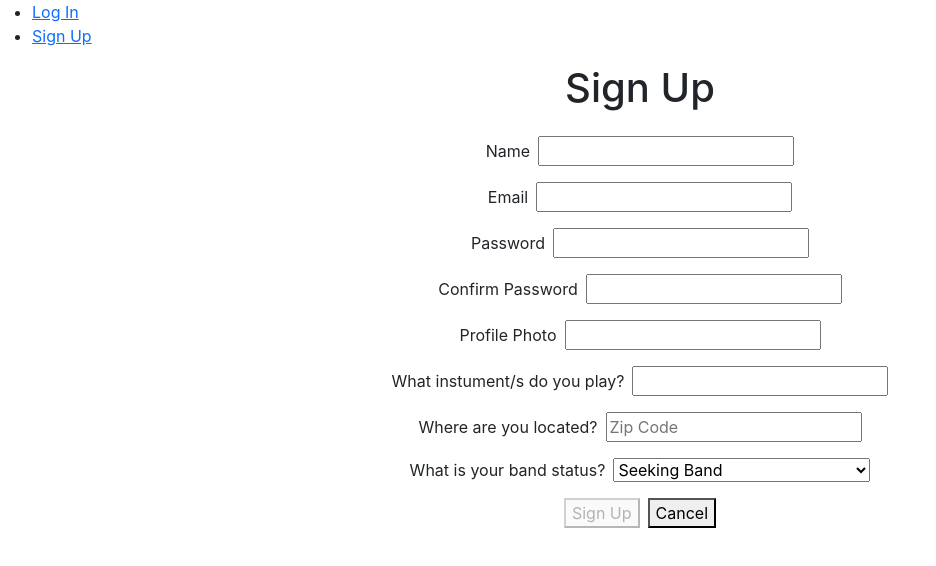
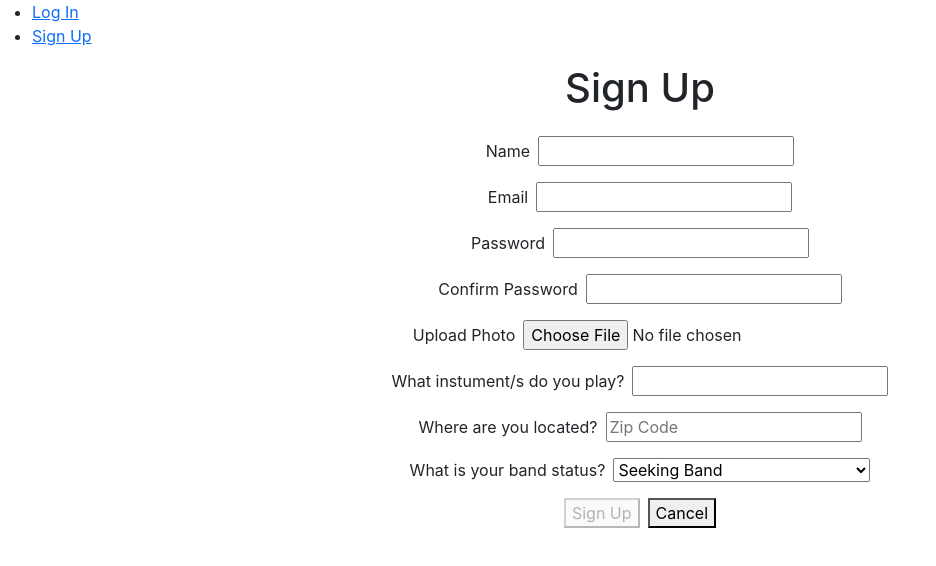
Before and after one commit to DevonJenkins/vibin-front-end, a React (Create React App) app: page /signup in a window 1280 px wide. Shown: the top 566 px of the page, without its empty margins (0-936 px from the left). Built offline with nearby package versions, Linux system fonts and the light colour scheme; no server answers.

Commit message:
fix the photo upload form so that it accepts files rather than text

```diff
--- a/src/components/SignupForm/SignupForm.jsx
+++ b/src/components/SignupForm/SignupForm.jsx
@@ -22,6 +22,10 @@ const SignupForm = props => {
       ...formData,
       [e.target.name]: e.target.value,
     })
+  }
+
+  const handleChangePhoto = (evt) => {
+    setFormData({...formData, photo: evt.target.files[0]})
   }
 
   const handleSubmit = async e => {
@@ -95,15 +99,14 @@ const SignupForm = props => {
       </div>
       <div className={styles.inputContainer}>
         <label htmlFor="avatar" className={styles.label}>
-          Profile Photo
+          Upload Photo
         </label>
         <input
-          type="text"
-          autoComplete="off"
+          type="file"
           id="avatar"
           value={avatar}
           name="avatar"
-          onChange={handleChange}
+          onChange={handleChangePhoto}
         />
       </div>
       <div className={styles.inputContainer}>
```
